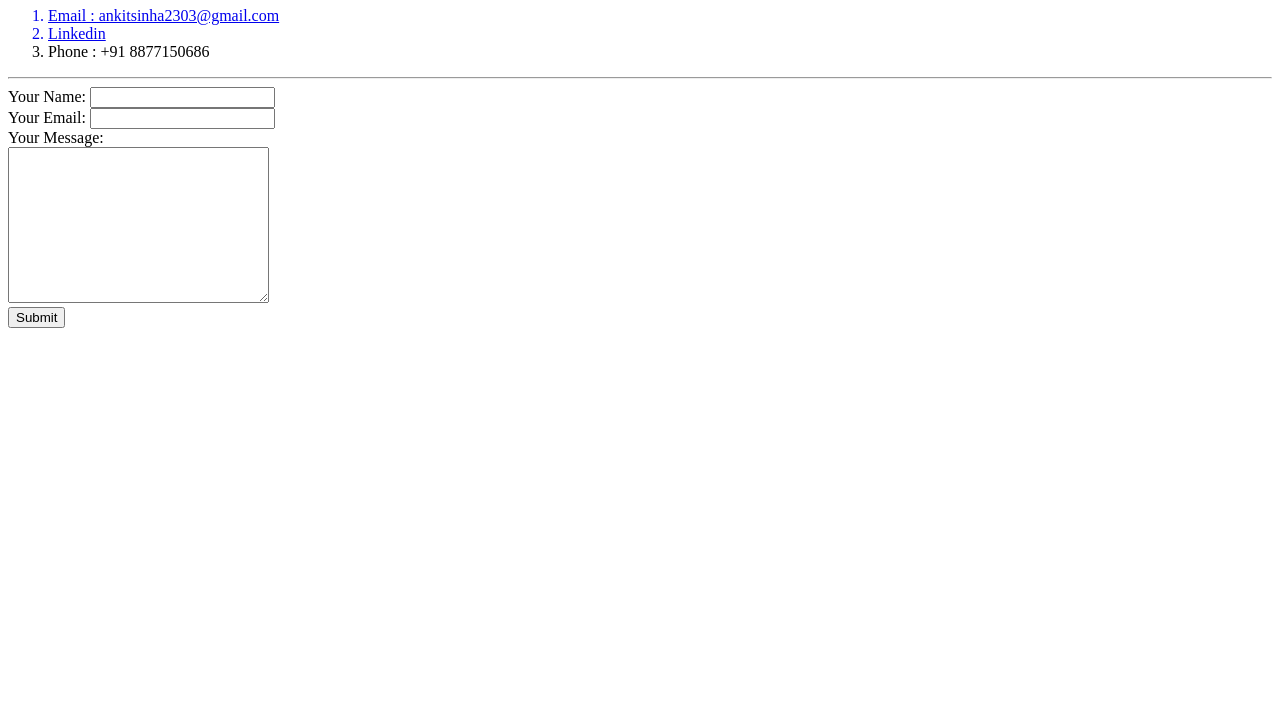
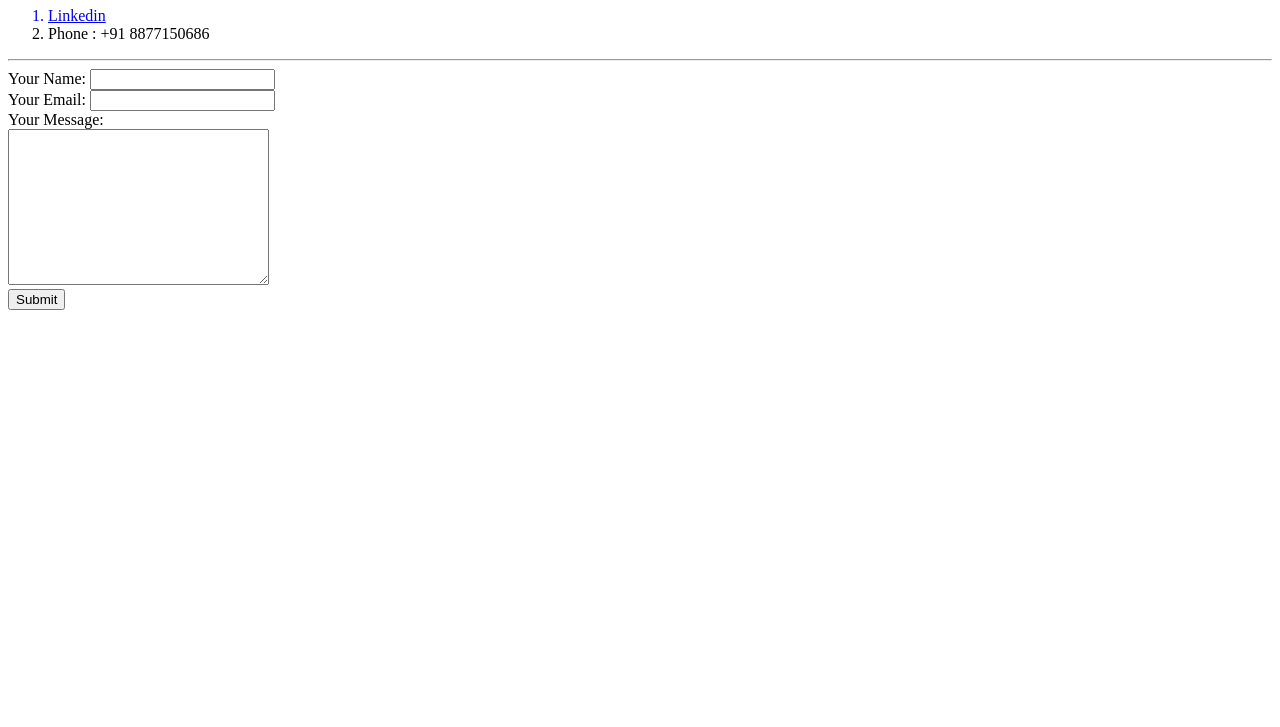
Before and after one commit to Ankitgif/CV, a plain HTML site: page contacts.html in a window 1280 px wide. Shown: the part 73-800 px from the top of the page. Drawn offline with Linux system fonts and the light colour scheme.

Commit message:
Add files via upload

```diff
--- a/contacts.html
+++ b/contacts.html
@@ -7,7 +7,7 @@
   <body>
     <h1>My Contact Details</h1>
     <ol>
-      <a href="https://www.gmail.com"><li>Email : ankitsinha2303@gmail.com</li></a>
+      <!-- <a href="https://www.gmail.com"><li>Email : ankitsinha2303@gmail.com</li></a> -->
       <a href="https://www.linkedin.com/in/ankit-kumar-20404010b/"><li>Linkedin</li></a>
       <li>Phone : +91 8877150686</li>
     </ol>
```
